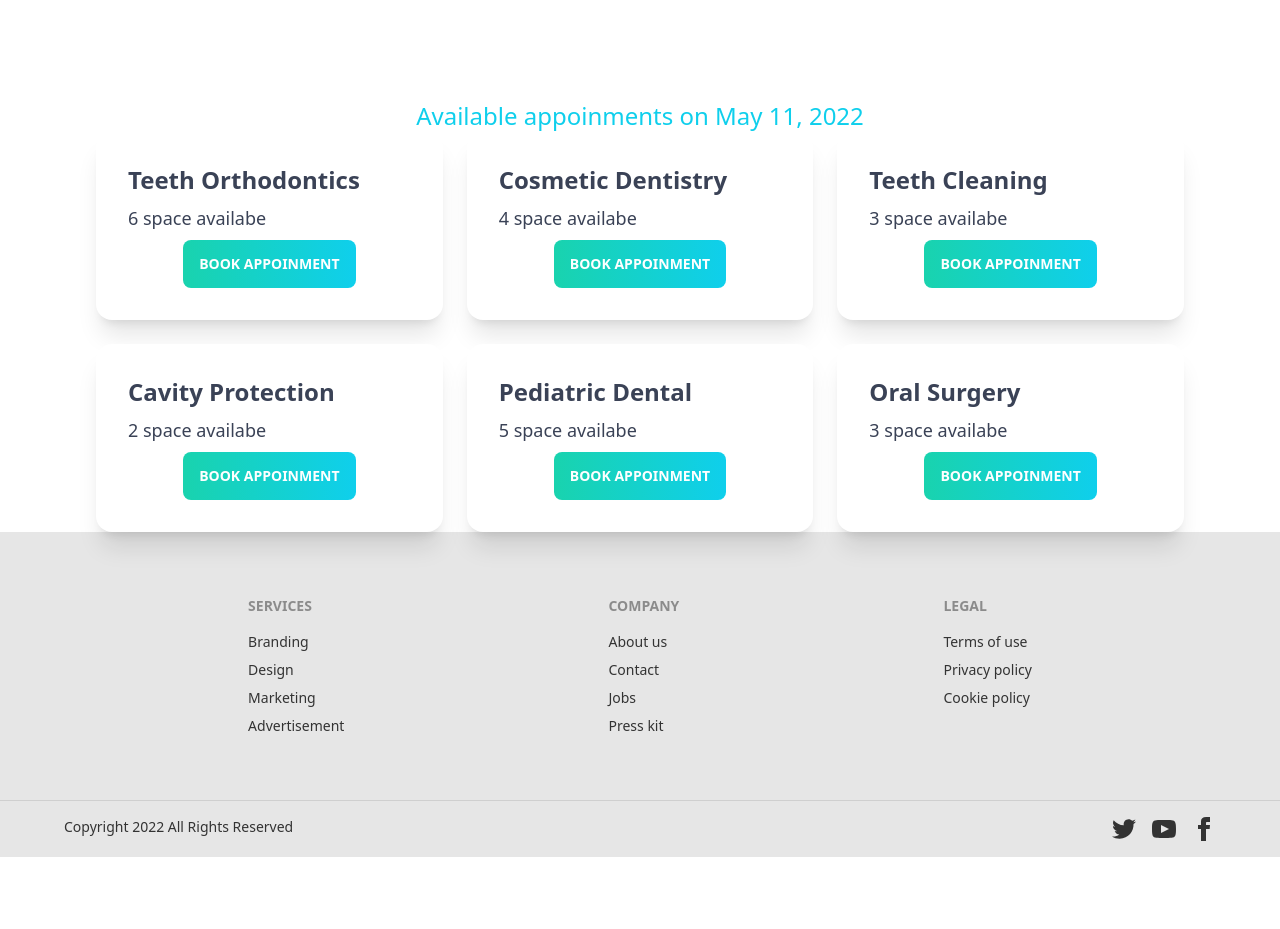
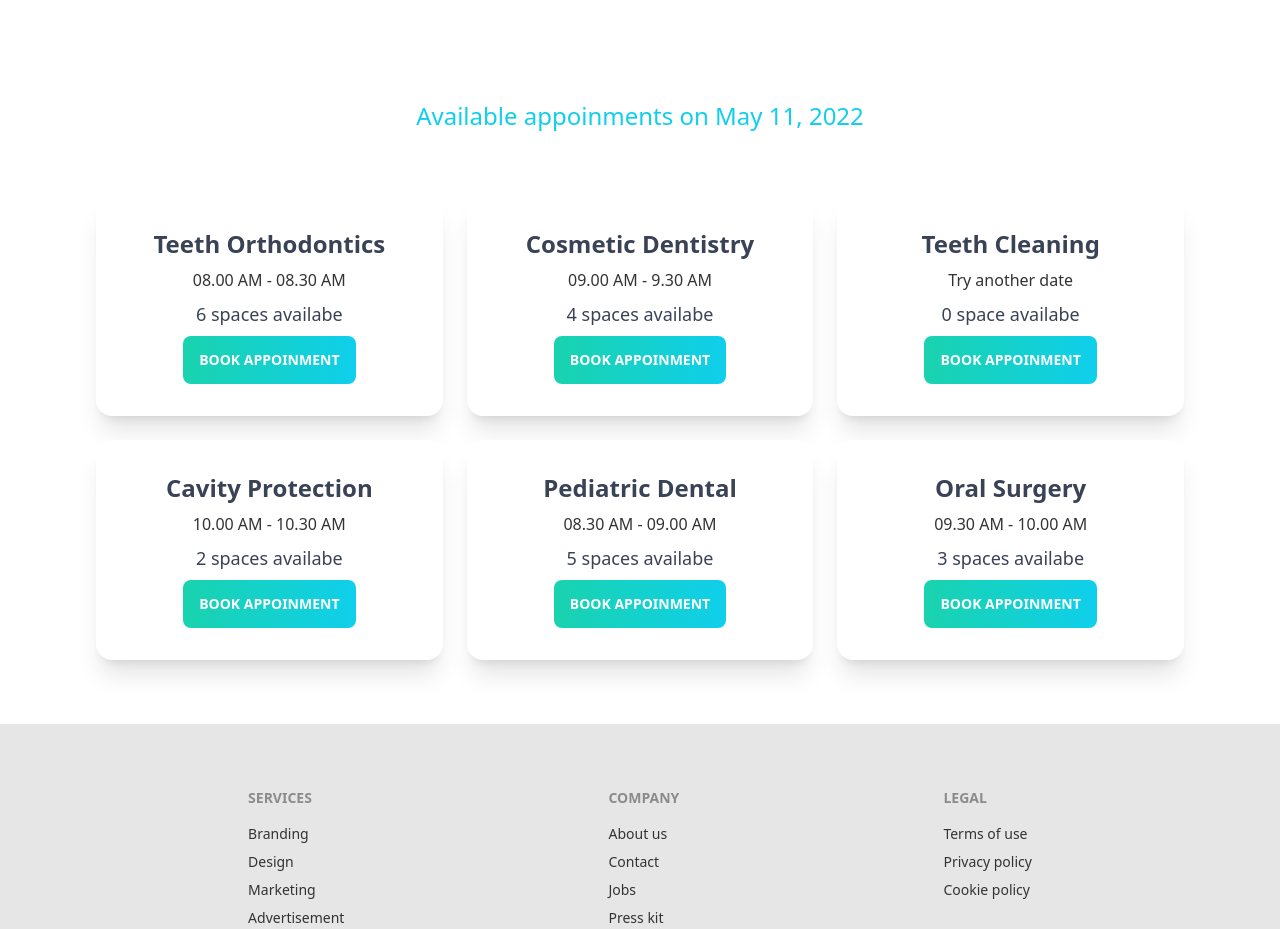
Before and after one commit to Kanizfatema47/d-web, a React (Create React App) app: page /appoinments in a window 1280 px wide. Shown: the part 860-1789 px from the top of the page. Before the commit the page ends 1717 px from the top, so only its background shows below. Built offline with nearby package versions, Linux system fonts and the light colour scheme.

Commit message:
Modal added

```diff
--- a/public/services.json
+++ b/public/services.json
@@ -25,9 +25,8 @@
       "_id": 3,
       "name": "Teeth Cleaning",
       "slots": [
-        "09.30 AM - 10.00 AM",
-        "10.00 AM - 10.30 AM",
-        "10.30 AM - 11.00 AM"
+
+
       ]
     },
     {
--- a/src/Pages/Appoinments/AvaiableAppoinments.js
+++ b/src/Pages/Appoinments/AvaiableAppoinments.js
@@ -1,10 +1,11 @@
 import { format } from 'date-fns';
 import React, { useEffect, useState } from 'react';
+import BookingModal from './BookingModal';
 import Service from './Service';
 
 const AvaiableAppoinments = ({date}) => {
     const [services, setServices] = useState([]);
-
+    const [treatment , setTreatment] = useState(null)
     useEffect(()=>{
         fetch('services.json')
         .then(res => res.json())
@@ -13,14 +14,16 @@ const AvaiableAppoinments = ({date}) => {
     return (
         <div>
             <p className='text-2xl text-center text-primary'>Available appoinments on {format(date , 'PP')}</p>
-            <div className='grid mx-24 lg:grid-cols-3 gap-10 md:grid-cols-2 gap-6 sm:grid-cols-1'>
+            <div className='grid mx-24 my-16 lg:grid-cols-3 gap-10 md:grid-cols-2 gap-6 sm:grid-cols-1'>
                 {
                     services.map(service => (<Service
                     key={service._id}
-                    service={service}>
+                    service={service}
+                    setTreatment={setTreatment}>
 
                     </Service>))
                 }
+                {treatment && <BookingModal treatment={treatment}></BookingModal>}
             </div>
         </div>
     );
--- /dev/null
+++ b/src/Pages/Appoinments/BookingModal.js
@@ -0,0 +1,22 @@
+import React from 'react';
+
+const BookingModal = ({ treatment }) => {
+    return (
+        <div>
+
+            <input type="checkbox" id="my-modal-6" class="modal-toggle" />
+            <div class="modal modal-bottom sm:modal-middle">
+                <div class="modal-box">
+                    <label for="my-modal-6" class="btn btn-sm btn-circle absolute right-2 top-2">✕</label>
+                    <h3 class="font-bold text-lg text-primary">{treatment.name}</h3>
+                    <p class="py-4">You've been selected for a chance to get one year of subscription to use Wikipedia for free!</p>
+                    <div class="modal-action">
+                        <label for="my-modal-6" class="btn">OK</label>
+                    </div>
+                </div>
+            </div>
+        </div >
+    );
+};
+
+export default BookingModal;
--- a/src/Pages/Appoinments/Service.js
+++ b/src/Pages/Appoinments/Service.js
@@ -1,16 +1,36 @@
-import React from 'react';
-import Button from '../Home/Button';
+import React, { useEffect, useState } from 'react';
+import ButtonLink from '../Home/ButtonLink';
 
-const Service = ({ service }) => {
-    const { name, slots } = service
+const Service = ({ service, setTreatment}) => {
+    const { name, slots } = service;
+    // const [disable, setDisable] = useState(true)
+
+    // useEffect(() => {
+
+
+    //     if (slots.length === 0) {
+    //         setDisable(true)
+    //     }
+    // }
+    //     , []
+    // )
     return (
         <div>
-            <div class="card  bg-base-100 shadow-xl">
-                <div class="card-body">
-                    <h2 class="card-title text-2xl text-accent">{name}</h2>
-                    <p className='text-accent text-lg'>{slots.length} space availabe</p>
+            <div class="card  bg-base-100 shadow-xl ">
+                <div class="card-body text-center">
+                    <h2 class="font-bold text-2xl text-accent  text-center">{name}</h2>
+                    <p>
+                        {
+                            slots.length ? <span>{slots[0]}</span>
+                                : <span >Try another date</span>
+                        }
+
+                    </p>
+                    <p className='text-accent text-lg'>{slots.length} {slots.length > 1 ? 'spaces' : 'space'} availabe</p>
                     <div class="card-actions justify-center">
-                        <Button>Book Appoinment</Button>
+                    {/* <button >Book Appoinment</button> */}
+                    <label for="my-modal-6" onClick={()=> setTreatment(service)} class=" modal-button btn bg-gradient-to-l from-primary to-secondary uppercase text-white border-none text-sm">Book Appoinment</label>
+
                     </div>
                 </div>
             </div>
--- a/src/Pages/Home/Banner.js
+++ b/src/Pages/Home/Banner.js
@@ -1,5 +1,6 @@
 import React from 'react';
 import bannerimg from '../../assets/images/chair.png'
+import ButtonLink from './ButtonLink';
 const Banner = () => {
     return (
         <div>
@@ -9,7 +10,7 @@ const Banner = () => {
                     <div className=''>
                         <h1 class="text-5xl font-bold text-accent ">Your New Smile Starts Here</h1>
                         <p class="py-6 text-accent text-base  lg:w-10/12 sm:w-11/12">Lorem Ipsum is simply dummy text of the printing and typesetting industry. Lorem Ipsum has been the industry's standard dummy text ever since the.</p>
-                        <button class="btn bg-gradient-to-l from-primary to-secondary uppercase text-white border-none text-sm">Get Started</button>
+                        <ButtonLink>Get Started</ButtonLink>
                     </div>
                 </div>
             </div>
--- a/src/Pages/Home/Button.js
+++ /dev/null
@@ -1,11 +0,0 @@
-import React from 'react';
-
-const Button = ({children}) => {
-    return (
-
-            <button class="btn bg-gradient-to-l from-primary to-secondary uppercase text-white border-none text-sm">{children}</button>
-
-    );
-};
-
-export default Button;
--- /dev/null
+++ b/src/Pages/Home/ButtonLink.js
@@ -0,0 +1,12 @@
+import React from 'react';
+
+const ButtonLink = ({children}) => {
+
+
+    return(
+             <button className="btn bg-gradient-to-l from-primary to-secondary uppercase text-white border-none text-sm">{children}</button>
+
+    );
+};
+
+export default ButtonLink;
--- a/src/Pages/Home/ContactUs.js
+++ b/src/Pages/Home/ContactUs.js
@@ -1,6 +1,6 @@
 import React from 'react';
 import bg from '../../assets/images/appointment.png'
-import Button from './Button';
+import ButtonLink from './ButtonLink';
 const ContactUs = () => {
     return (
         <div class="hero lg:min-h-screen " style={{ background: `url(${bg})` }}>
@@ -21,7 +21,7 @@ const ContactUs = () => {
                         </div>
 
                         <div class="mt-6">
-                            <Button>Submit</Button>
+                            <ButtonLink>Submit</ButtonLink>
                         </div>
                     </div>
                 </div>
--- a/src/Pages/Home/MakeAppoinment.js
+++ b/src/Pages/Home/MakeAppoinment.js
@@ -1,7 +1,7 @@
 import React from 'react';
 import doctor from '../../assets/images/doctor.png'
 import bg from '../../assets/images/appointment.png'
-import Button from './Button';
+import ButtonLink from './ButtonLink';
 
 
 const MakeAppoinment = () => {
@@ -12,7 +12,7 @@ const MakeAppoinment = () => {
                     <div class="text-center w-1/2 my-16 text-white lg:text-left">
                         <h1 class="text-4xl font-bold">Make an appointment Today</h1>
                         <p class="py-6">It is a long established fact that a reader will be distracted by the readable content of a page when looking at its layout. The point of using Lorem Ipsumis that it has a more-or-less normal distribution of letters,as opposed to using 'Content here, content here', making it look like readable English. Many desktop publishing packages and web page</p>
-                        <Button>Get Started</Button>
+                        <ButtonLink>Get Started</ButtonLink>
                     </div>
                     <div class=" hidden  lg:block">
 
--- a/src/Pages/Home/Treatment.js
+++ b/src/Pages/Home/Treatment.js
@@ -1,6 +1,6 @@
 import React from 'react';
 import treatment from '../../assets/images/treatment.png'
-import Button from './Button';
+import ButtonLink from './ButtonLink';
 const Treatment = () => {
     return (
         <div className='max-h-screen lg:mx-32'>
@@ -10,7 +10,7 @@ const Treatment = () => {
                     <div className='lg:w-2/4 sm:w-10/12 mt-10'>
                         <h1 class="text-5xl font-bold text-accent">Exceptional Dental Care, on Your Terms</h1>
                         <p class="py-6 text-accent text-base  lg:w-10/12 ">It is a long established fact that a reader will be distracted by the readable content of a page when looking at its layout. The point of using Lorem Ipsumis that it has a more-or-less normal distribution of letters,as opposed to using 'Content here, content here', making it look like readable English. Many desktop publishing packages and web page</p>
-                        <Button>Get Started</Button>
+                        <ButtonLink>Get Started</ButtonLink>
                     </div>
                 </div>
             </div>
```
